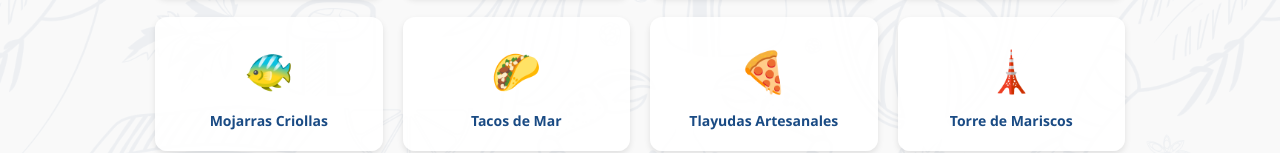
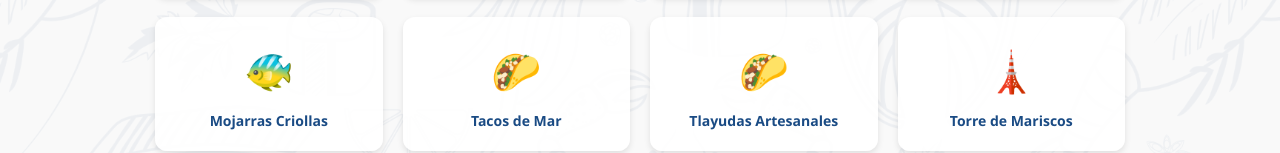
Before and after one commit to jsmoctezuma/menu-velerito, a plain HTML site: page index.html in a window 1280 px wide. Shown: the part 446-599 px from the top of the page. Drawn offline with Linux system fonts and the light colour scheme.

Commit message:
Update index.html

```diff
--- a/index.html
+++ b/index.html
@@ -319,7 +319,7 @@ const menuData = [
         ]
     },
     {
-        category: "🍕 Tlayudas Artesanales",
+        category: "🌮 Tlayudas Artesanales",
         description: "(rellenas con marqueta de frijol, chiltomate y queso de hebra)",
         items: [
             { name: "De Camarón", price: "$295" },
```
